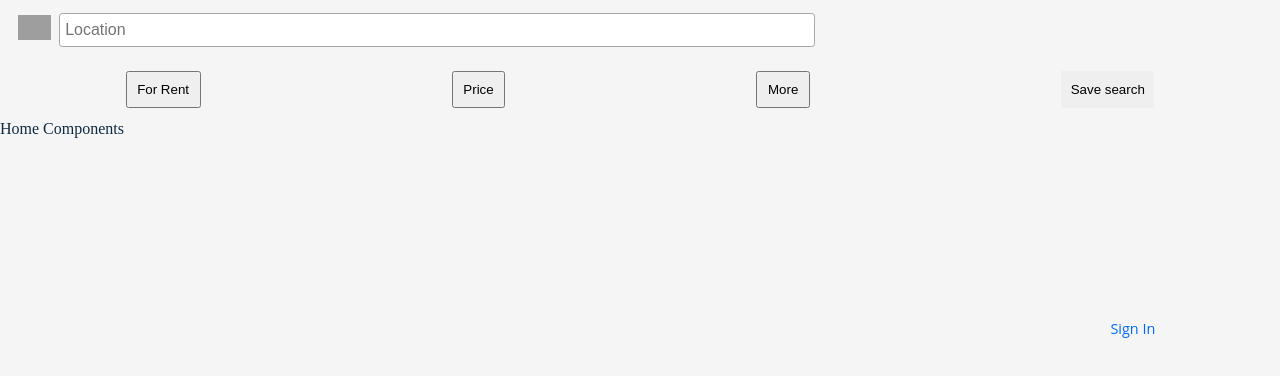
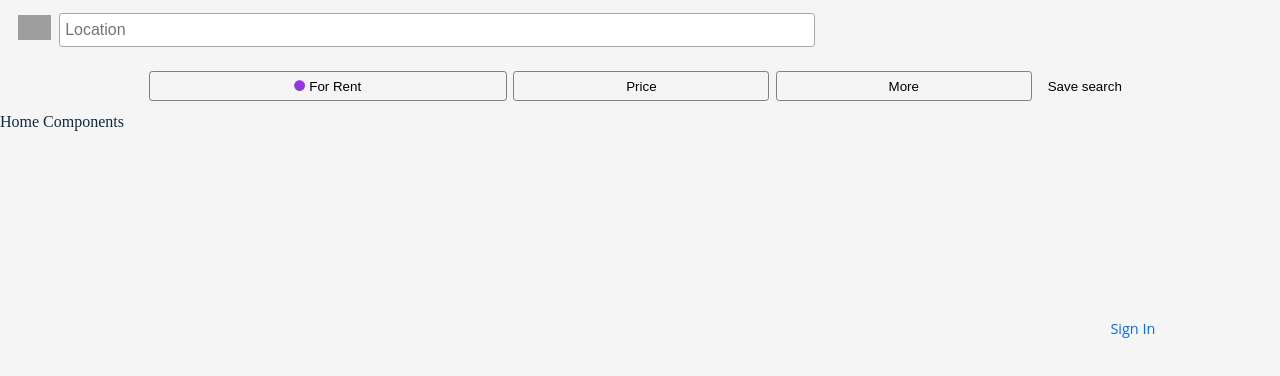
Before and after one commit to AbdullatifSadiq/zillowClone-react, a React (Create React App) app: page / in a window 1280 px wide. Shown: the top 376 px of the page. Built offline with nearby package versions, Linux system fonts and the light colour scheme; grey boxes are pictures that could not be loaded.

Commit message:
nav menu

```diff
--- a/src/Components/HomesDisplay.js
+++ b/src/Components/HomesDisplay.js
@@ -1,5 +1,6 @@
 import React from 'react';
 import { FaBars } from 'react-icons/fa';
+import { FaCircle } from 'react-icons/fa';
 
 const HomesDisplay = () => {
   return (
@@ -51,10 +52,19 @@ const HomesDisplay = () => {
         </span>
       </div>
       <div className='variables-nav'>
-        <button className='rent-sale-btn'>For Rent</button>
-        <button className='rent-sale-btn'>Price</button>
-        <button className='rent-sale-btn'>More</button>
-        <button className='rent-sale-btn' style={{ border: '0px' }}>
+        <button className='rent-sale-btn' style={{ width: '28%' }}>
+          <FaCircle style={{ fontSize: '0.7rem', color: '#9434E3' }} /> For Rent
+        </button>
+        <button className='rent-sale-btn' style={{ width: '20%' }}>
+          Price
+        </button>
+        <button className='rent-sale-btn' style={{ width: '20%' }}>
+          More
+        </button>
+        <button
+          className='rent-sale-btn'
+          style={{ border: '0px', backgroundColor: 'transparent' }}
+        >
           Save search
         </button>
       </div>
--- a/src/main.css
+++ b/src/main.css
@@ -490,15 +490,19 @@ nav {
 }
 .variables-nav {
   display: flex;
-  /* align-content: center; */
   padding-block: 0.7rem;
-  justify-content: space-around;
+  align-items: center;
+  justify-content: center;
 }
 .rent-sale-btn {
-  /* margin-inline: 0.3rem; */
   padding-inline: 0.6rem;
-  height: 37px;
+  margin-inline: 0.2rem;
+  height: 30px;
   min-width: 44px;
+  border: 0.05rem solid gray;
+  border-radius: 0.2rem;
+  background-color: transparent;
+  /* width: 80%; */
 }
 /* Tablet version */
 @media only screen and (min-width: 768px) {
```
